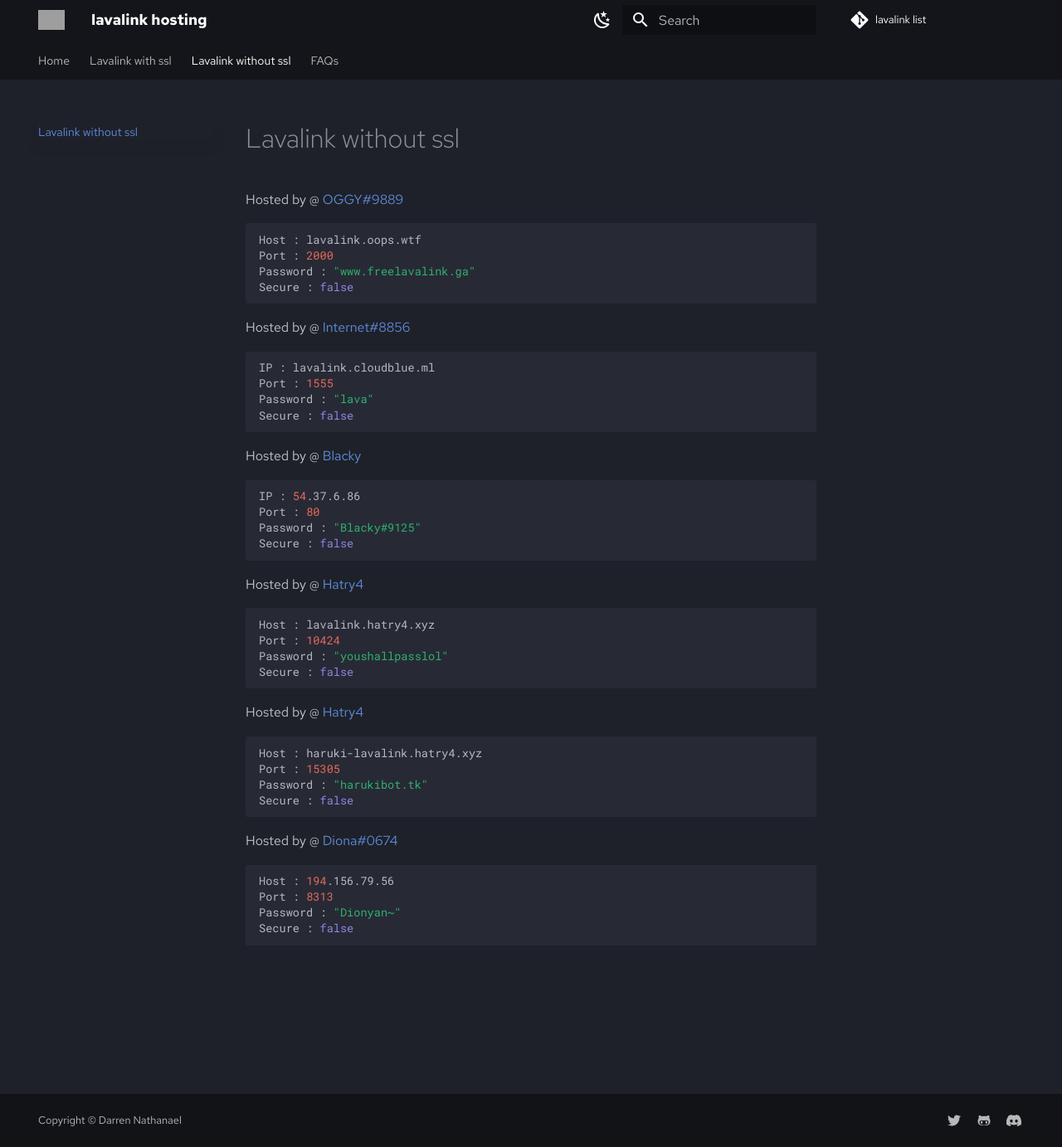
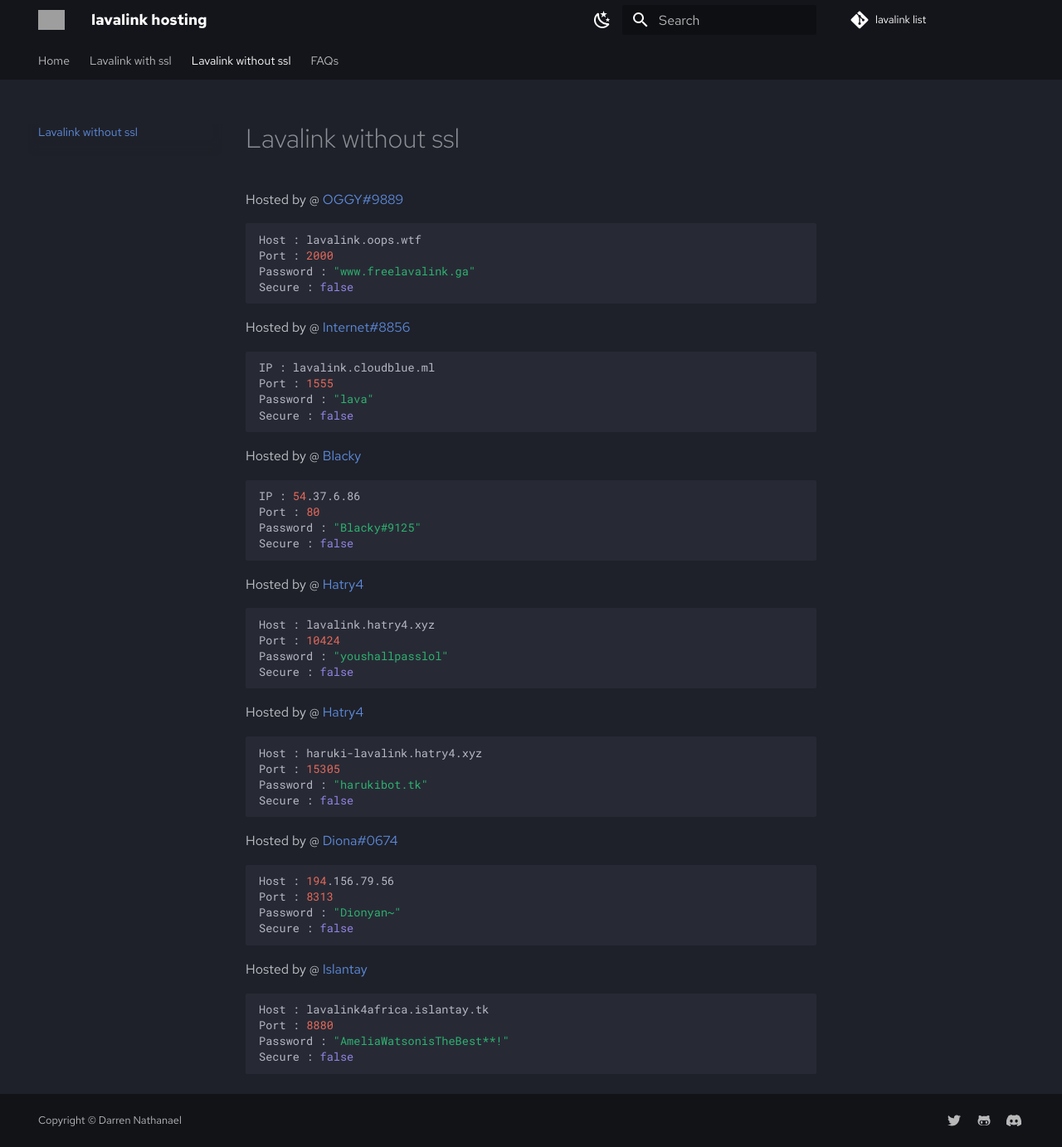
Before and after one commit to DarrenOfficial/lavalink-list, an MkDocs documentation site: the page built from docs/NoSSL/lavalink-without-ssl.md, in a window 1280 px wide and 1383 px high. Shown: the whole window at 83% size. Built offline with MkDocs 1.6.1 and Material for MkDocs 9.7.7, drawn with Linux system fonts in a browser that asks for light colours; comment, search, counter and statistics services are not loaded; grey boxes are pictures that could not be loaded.

Commit message:
Lavalink for Africa (#179)
* Update lavalink-with-ssl.md

* Update lavalink-with-ssl.md

* Lavalink 4 Africa

Add a lavalink node for Africa

````diff
--- a/docs/NoSSL/lavalink-without-ssl.md
+++ b/docs/NoSSL/lavalink-without-ssl.md
@@ -51,3 +51,11 @@ Port : 8313
 Password : "Dionyan~"
 Secure : false
 ```
+
+Hosted by @ [Islantay](https://github.com/Dep0s1t)
+```bash
+Host : lavalink4africa.islantay.tk
+Port : 8880
+Password : "AmeliaWatsonisTheBest**!"
+Secure : false
+```
````
